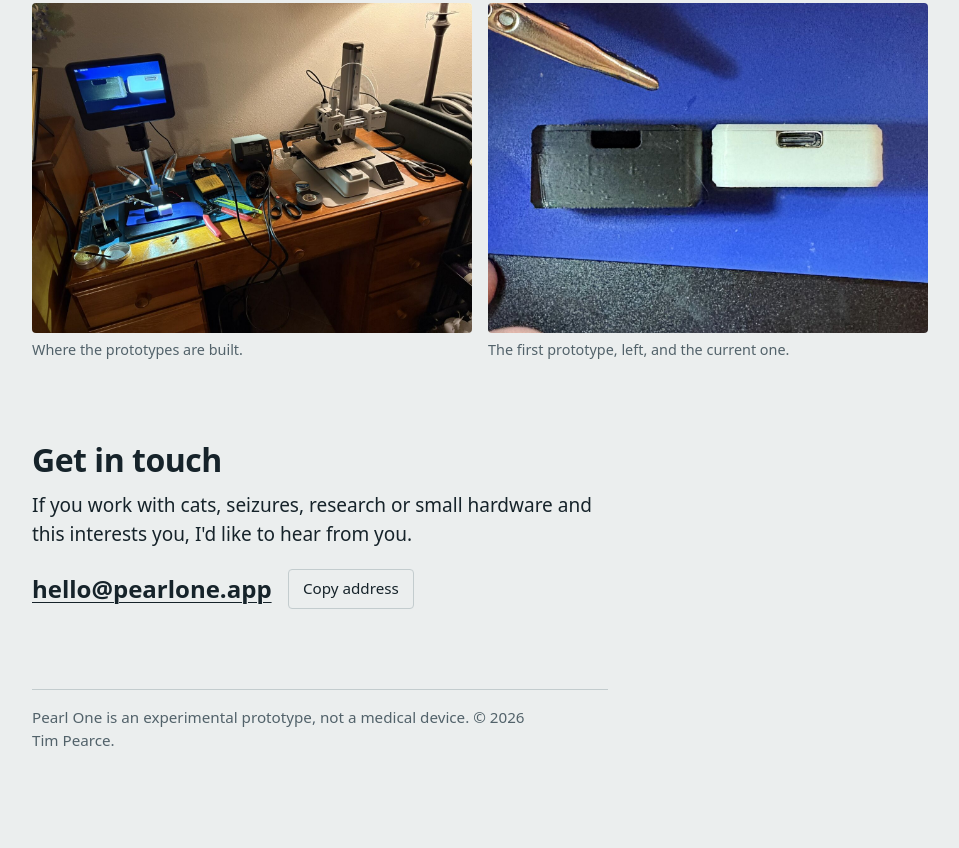
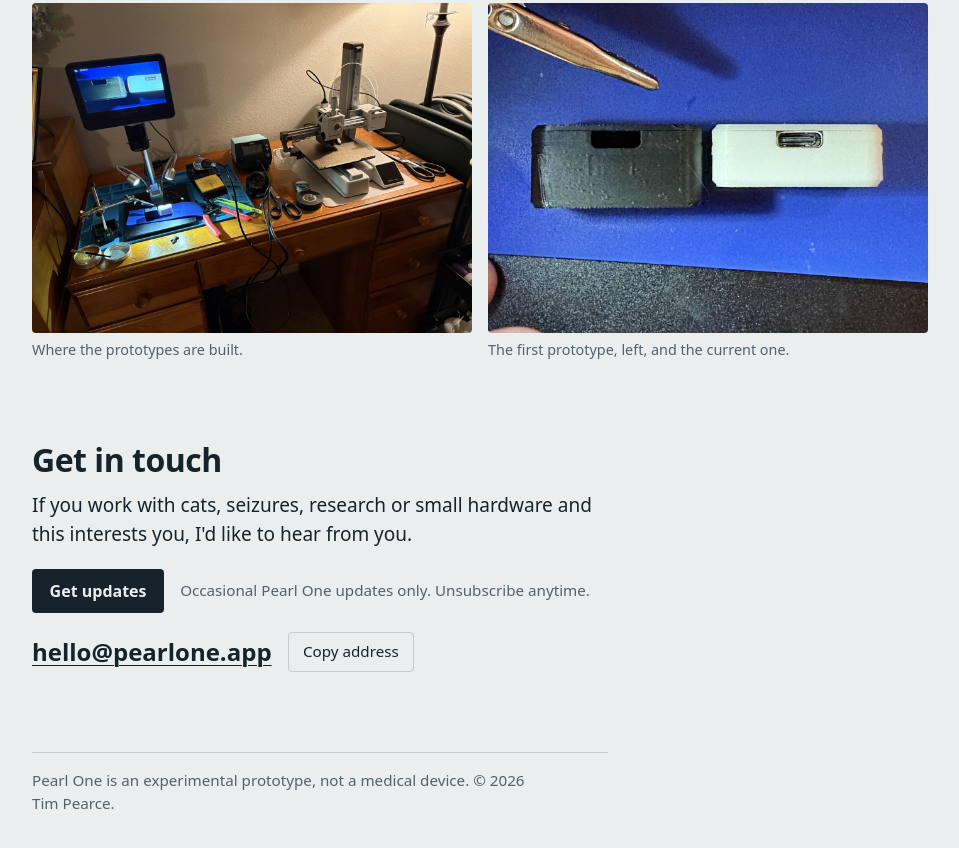
Before and after one commit to timothywilliampearce/pearlone-site, a plain HTML site: page index.html in a window 1280 px wide. Shown: the part 5867-6715 px from the top of the page, without its empty margins (48-1007 px from the left). Before the commit the page ends 6668 px from the top, so only its background shows below. Drawn offline with Linux system fonts and the light colour scheme; a web font is replaced by a local one.

Commit message:
Add Get updates sign-up button
Co-Authored-By: Claude Opus 5.5 <noreply@anthropic.com>
Claude-Session: https://claude.ai/code/session_01WmoNif3YbPWbczcq7QX62n

```diff
--- a/assets/site.css
+++ b/assets/site.css
@@ -144,6 +144,14 @@ main { display: grid; gap: 0; }
 .limits li::marker, .asks li::marker { color: var(--slate); }
 
 /* Contact */
+.updates { display: flex; flex-wrap: wrap; align-items: center; gap: 0.6rem 1rem; }
+.updates-button {
+  display: inline-block; font-weight: 700; font-size: 1rem; text-decoration: none;
+  padding: 0.6rem 1.1rem; border-radius: 4px;
+  background: var(--ink); color: var(--pearl);
+}
+.updates-button:hover { opacity: 0.88; }
+.updates-note { color: var(--slate); font-size: 0.95rem; }
 .mail-row { display: flex; flex-wrap: wrap; align-items: center; gap: 0.75rem 1rem; }
 .mail { font-size: var(--step-1); font-weight: 700; word-break: break-word; }
 .copy {
--- a/index.html
+++ b/index.html
@@ -176,6 +176,10 @@
     <div class="col">
       <h2 id="contact-title">Get in touch</h2>
       <p>If you work with cats, seizures, research or small hardware and this interests you, I'd like to hear from you.</p>
+      <div class="updates">
+        <a class="updates-button" href="https://forms.gle/69zJVRAZyAiV1MNXA" target="_blank" rel="noopener">Get updates</a>
+        <span class="updates-note">Occasional Pearl One updates only. Unsubscribe anytime.</span>
+      </div>
       <p class="mail-row">
         <a class="mail" href="mailto:hello@pearlone.app" id="mail">hello@pearlone.app</a>
         <button type="button" class="copy" id="copy">Copy address</button>
```
